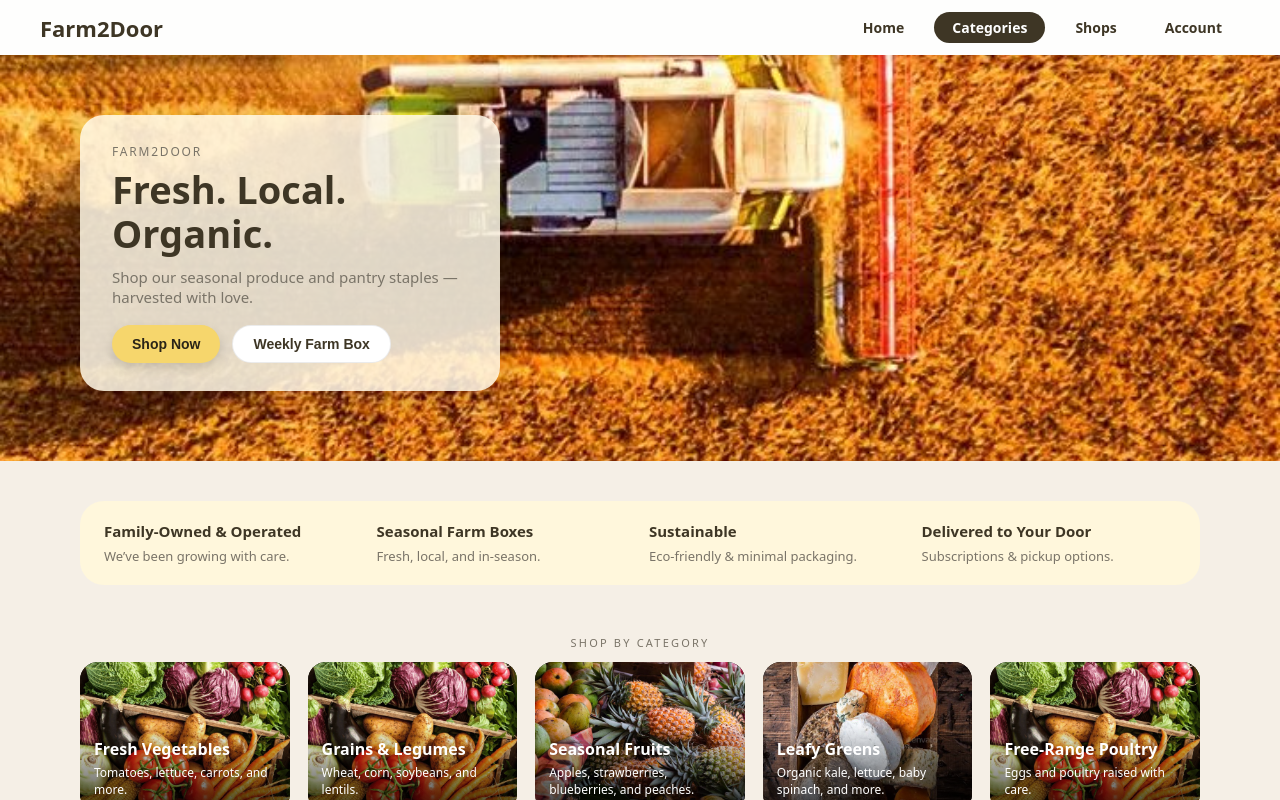
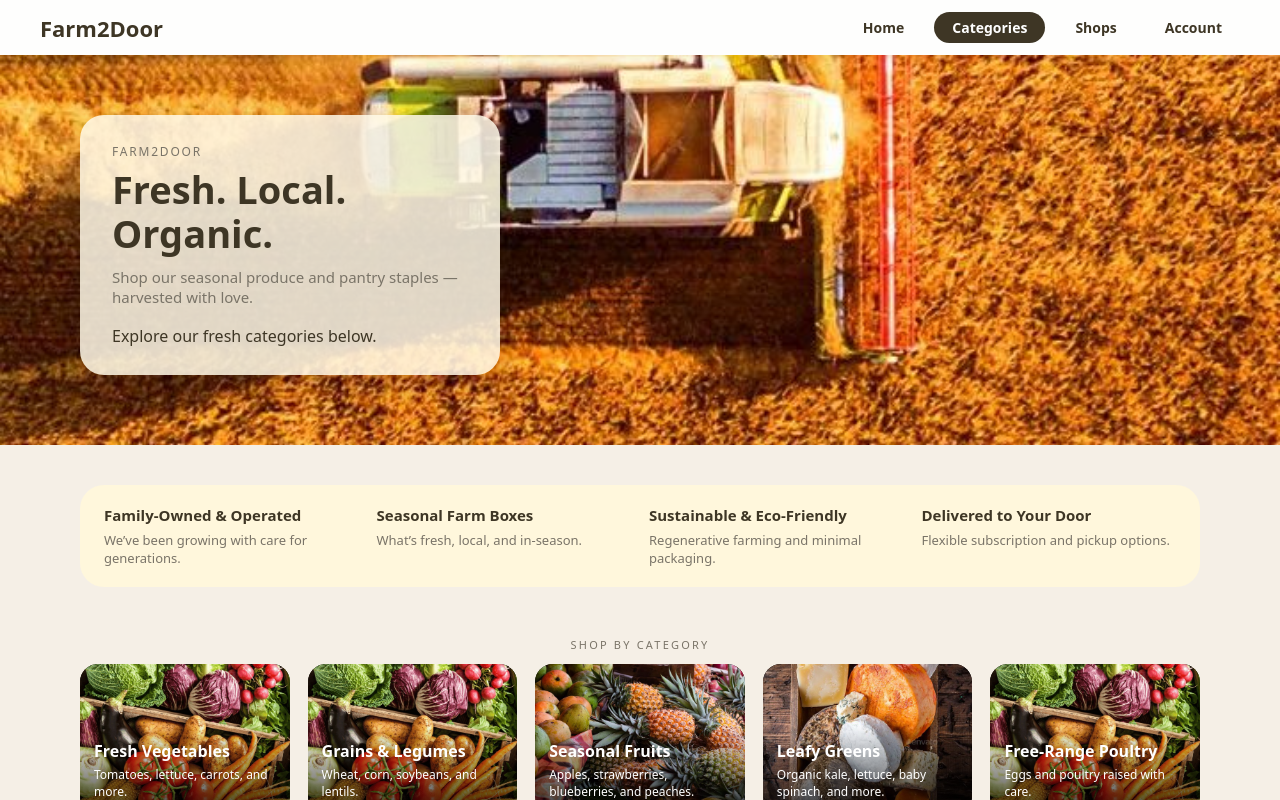
Before and after one commit to samwallflower/Farm2Door, a React (Vite) app in the folder FrontEnd/Farm2Door/: page /categories in a window 1280 px wide. Built offline with nearby package versions, Linux system fonts and the light colour scheme.

Commit message:
categories buttons fixed

```diff
--- a/FrontEnd/Farm2Door/src/Components/Categories.jsx
+++ b/FrontEnd/Farm2Door/src/Components/Categories.jsx
@@ -1,8 +1,7 @@
 import React from "react";
 import "./Categories.css";
-import { NavLink } from "react-router-dom";
+import { Link } from "react-router-dom";
 
-// IMAGES
 import heroImage from "./back3.jpg";
 import cat1 from "./veg1.jpg";
 import cat2 from "./veg1.jpg";
@@ -19,7 +18,6 @@ import fav6 from "./fruit.jpg";
 import fav7 from "./fruit.jpg";
 import fav8 from "./fruit.jpg";
 
-// CATEGORY CARDS
 const categoryCards = [
   { title: "Fresh Vegetables", subtitle: "Tomatoes, lettuce, carrots, and more.", image: cat1 },
   { title: "Grains & Legumes", subtitle: "Wheat, corn, soybeans, and lentils.", image: cat2 },
@@ -28,7 +26,6 @@ const categoryCards = [
   { title: "Free-Range Poultry", subtitle: "Eggs and poultry raised with care.", image: cat5 },
 ];
 
-// FAVORITES
 const favorites = [
   { id: 1, name: "Heirloom Tomato", price: "$7.99", oldPrice: "$9.50", rating: 5, sale: true, image: fav1 },
   { id: 2, name: "Organic Eggplant", price: "$5.99", rating: 5, image: fav2 },
@@ -49,10 +46,10 @@ const Categories = () => {
         <div className="cat-logo">Farm2Door</div>
 
         <nav className="cat-nav">
-          <NavLink to="/home" className="cat-nav-link">Home</NavLink>
-          <NavLink to="/categories" className="cat-nav-link">Categories</NavLink>
-          <NavLink to="/shops" className="cat-nav-link">Shops</NavLink>
-          <NavLink to="/user" className="cat-nav-link">Account</NavLink>
+          <Link className="cat-nav-link" to="/home">Home</Link>
+          <Link className="cat-nav-link active" to="/categories">Categories</Link>
+          <Link className="cat-nav-link" to="/shops">Shops</Link>
+          <Link className="cat-nav-link" to="/user">Account</Link>
         </nav>
       </header>
 
@@ -68,10 +65,8 @@ const Categories = () => {
                 Shop our seasonal produce and pantry staples — harvested with love.
               </p>
 
-              <div className="cat-hero-buttons">
-                <button className="cat-btn cat-btn-primary">Shop Now</button>
-                <button className="cat-btn cat-btn-outline">Weekly Farm Box</button>
-              </div>
+              {/* ❌ Removed the 2 hero buttons */}
+              <p className="cat-info-text">Explore our fresh categories below.</p>
             </div>
           </div>
         </section>
@@ -79,10 +74,22 @@ const Categories = () => {
         {/* FEATURES */}
         <section className="cat-features">
           <div className="cat-features-inner">
-            <div className="cat-feature"><h3>Family-Owned & Operated</h3><p>We’ve been growing with care.</p></div>
-            <div className="cat-feature"><h3>Seasonal Farm Boxes</h3><p>Fresh, local, and in-season.</p></div>
-            <div className="cat-feature"><h3>Sustainable</h3><p>Eco-friendly & minimal packaging.</p></div>
-            <div className="cat-feature"><h3>Delivered to Your Door</h3><p>Subscriptions & pickup options.</p></div>
+            <div className="cat-feature">
+              <h3>Family-Owned &amp; Operated</h3>
+              <p>We’ve been growing with care for generations.</p>
+            </div>
+            <div className="cat-feature">
+              <h3>Seasonal Farm Boxes</h3>
+              <p>What’s fresh, local, and in-season.</p>
+            </div>
+            <div className="cat-feature">
+              <h3>Sustainable &amp; Eco-Friendly</h3>
+              <p>Regenerative farming and minimal packaging.</p>
+            </div>
+            <div className="cat-feature">
+              <h3>Delivered to Your Door</h3>
+              <p>Flexible subscription and pickup options.</p>
+            </div>
           </div>
         </section>
 
@@ -96,6 +103,7 @@ const Categories = () => {
                 <div className="cat-category-image-wrap">
                   <img src={c.image} alt={c.title} />
                 </div>
+
                 <div className="cat-category-info">
                   <h3>{c.title}</h3>
                   <p>{c.subtitle}</p>
@@ -107,13 +115,16 @@ const Categories = () => {
 
         {/* FAVORITES */}
         <section className="cat-favorites">
-          <h2 className="cat-fav-title">This Week's Favorites</h2>
+          <h2 className="cat-fav-title">This Week&apos;s Favorites</h2>
 
           <div className="cat-fav-grid">
             {favorites.map((item) => (
               <article className="cat-fav-card" key={item.id}>
                 {item.sale && <span className="cat-sale-tag">SALE</span>}
-                <div className="cat-fav-image-wrap"><img src={item.image} alt={item.name} /></div>
+
+                <div className="cat-fav-image-wrap">
+                  <img src={item.image} alt={item.name} />
+                </div>
 
                 <div className="cat-fav-body">
                   <h3>{item.name}</h3>
@@ -124,15 +135,16 @@ const Categories = () => {
                     {item.oldPrice && <span className="cat-old-price">{item.oldPrice}</span>}
                   </div>
 
-                  <button className="cat-btn cat-btn-small cat-btn-outline">Add to Cart</button>
+                  {/* ✔ KEEP Add to Cart button */}
+                  <button className="cat-btn cat-btn-small cat-btn-outline">
+                    Add to Cart
+                  </button>
                 </div>
               </article>
             ))}
           </div>
 
-          <div className="cat-browse-all">
-            <button className="cat-btn cat-btn-primary">Browse All Products</button>
-          </div>
+          {/* ❌ Removed "Browse All Products" button */}
         </section>
 
         {/* PROMO */}
@@ -140,13 +152,16 @@ const Categories = () => {
           <div className="cat-promo-inner">
             <div className="cat-promo-text">
               <h2>Your Organic Essentials, Delivered</h2>
-              <p>Freshly picked and delivered weekly.</p>
+              <p>Freshly picked organic produce delivered weekly.</p>
+
               <ul>
                 <li>Always seasonal.</li>
                 <li>Curated by farmers.</li>
                 <li>Cancel anytime.</li>
               </ul>
-              <button className="cat-btn cat-btn-dark">Start Your Farm Box</button>
+
+              {/* ❌ Removed "Start Your Farm Box" button */}
+              <p className="cat-info-text">Join our weekly organic program.</p>
             </div>
 
             <div className="cat-promo-image-placeholder"></div>
```
